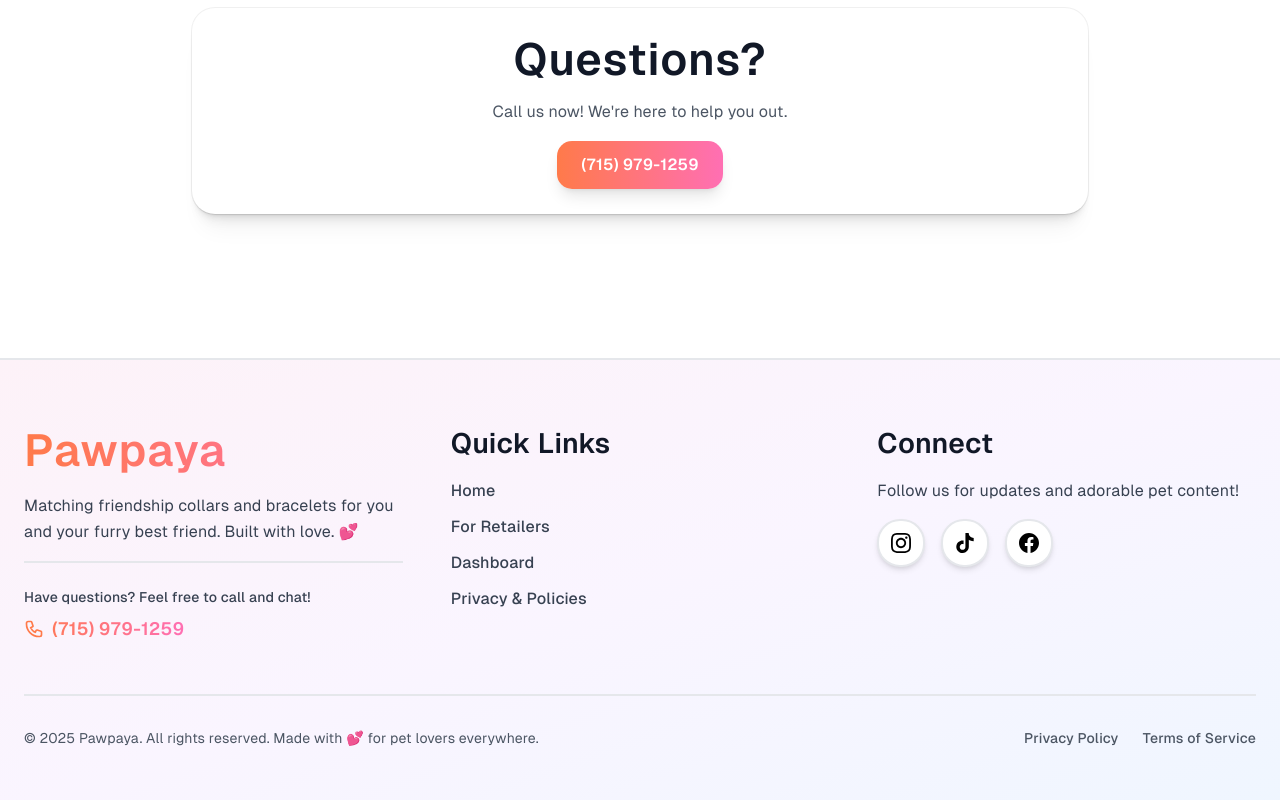
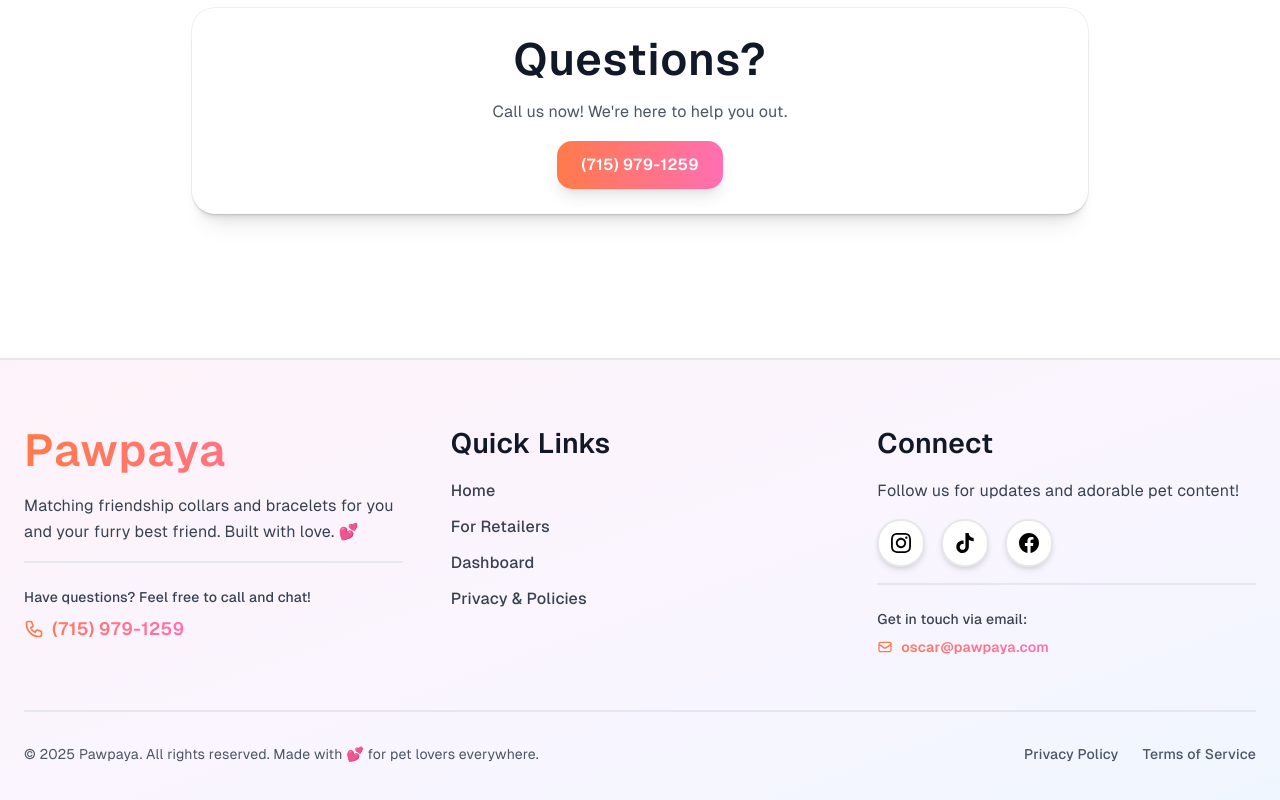
Before and after one commit to pawpayaco/tapify-marketplace, a Next.js app: page / in a window 1280 px wide. Shown: the part 3687-4487 px from the top of the page. Built offline with nearby package versions, Linux system fonts and the light colour scheme; no server answers.

Commit message:
Sync latest UID and Priority Display fixes

```diff
--- a/components/footer.js
+++ b/components/footer.js
@@ -117,6 +117,21 @@ export default function Footer() {
                 </svg>
               </motion.a>
             </div>
+            <div className="mt-6 pt-6 border-t-2 border-gray-200">
+              <p className="text-gray-700 text-sm font-medium mb-2">
+                Get in touch via email:
+              </p>
+              <motion.a
+                href="mailto:oscar@pawpayaco.com"
+                whileHover={{ scale: 1.02 }}
+                className="inline-flex items-center gap-2 text-sm font-bold bg-gradient-to-r from-[#ff7a4a] to-[#ff6fb3] bg-clip-text text-transparent"
+              >
+                <svg className="h-4 w-4 text-[#ff7a4a]" fill="none" stroke="currentColor" viewBox="0 0 24 24">
+                  <path strokeLinecap="round" strokeLinejoin="round" strokeWidth="2" d="M3 8l7.89 5.26a2 2 0 002.22 0L21 8M5 19h14a2 2 0 002-2V7a2 2 0 00-2-2H5a2 2 0 00-2 2v10a2 2 0 002 2z"/>
+                </svg>
+                oscar@pawpaya.com
+              </motion.a>
+            </div>
           </motion.div>
         </div>
 
```
